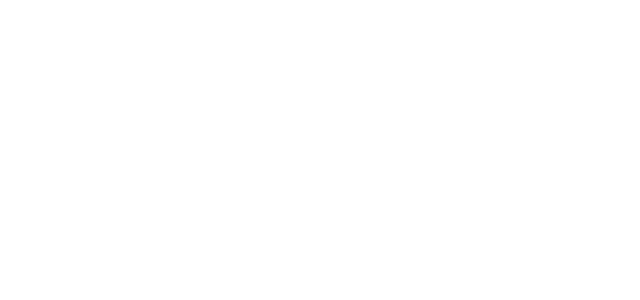
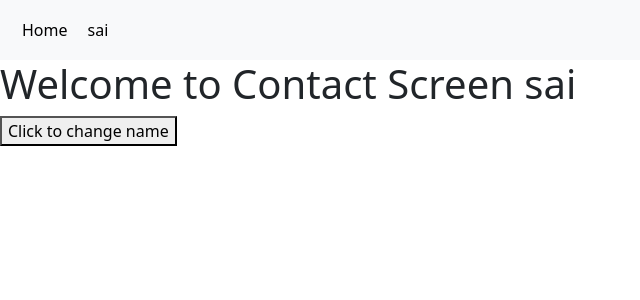
Before and after one commit to shivanipolichetti/react, a React (Create React App) app: page /contact in a window 1280 px wide. Before the commit this address had no page. Shown: the top 300 px of the page, without its empty margins (0-640 px from the left). Built offline with nearby package versions, Linux system fonts and the light colour scheme.

Commit message:
useContext

```diff
--- a/src/components/header.js
+++ b/src/components/header.js
@@ -1,7 +1,11 @@
+import { useContext } from "react";
 import { Link } from "react-router-dom";
+import { DataShare } from "../navigation/navigation-stack";
 
 
 const Header=()=>{
+  const {data,changeData}=useContext(DataShare)
+  //const {name,city}=useContext(DataShare)
     return(
         <nav className="navbar navbar-expand-sm bg-light navbar-light">
   <div className="container-fluid">
@@ -16,11 +20,12 @@
       </li>
       <li className="nav-item" style={{margin:10}}>
         <Link to={"contact"} style={{textDecoration:"none",color:"black"}}>
-            Contact
+          {data.name}
         </Link>
         {/*<a className="nav-link" href="#">
           Link
     </a>*/}
+
       </li>
 
     </ul>
--- a/src/navigation/navigation-stack.jsx
+++ b/src/navigation/navigation-stack.jsx
@@ -1,15 +1,34 @@
 import { BrowserRouter, Route, Routes } from "react-router-dom"
 import HomeScreen from "../pages/homescreen";
-import ContactScreen from "../pages/Contact";
+import ContactScreen from "../pages/contact";
 import InvalidScreen from "../pages/Invalidscreen";
 import ProductDetails from "../pages/productdeatils";
 import LoginScreen from "../pages/login-screen";
-import { useState } from "react";
+import { createContext, useState } from "react";
 
 
+export const DataShare=createContext()
+
 const NavigationStack=()=>{
-    const [login,setLogin]=useState(false)
+    const [login,setLogin]=useState(true)
+     const [data,setData]=useState(
+        {
+            name:"sai",
+            city:"hyderabad",
+            isIndian:true,
+            mobile:89807689
+            }
+     )
+     const changeData=()=>{
+        setData({...data,name:"ram"})
+     }
+
     return(
+        <DataShare.Provider value={{
+            data,
+            changeData,
+
+        }}>
        <BrowserRouter>
         {
             login
@@ -27,6 +46,7 @@
     }
 
        </BrowserRouter>
+       </DataShare.Provider>
     )
 }
 export default NavigationStack;
--- a/src/pages/Contact.jsx
+++ b/src/pages/Contact.jsx
@@ -1,11 +1,15 @@
+import { useContext } from "react";
 import Header from "../components/header";
+import { DataShare } from "../navigation/navigation-stack";
 
 
 const ContactScreen=()=>{
+  const {data,changeData}=useContext(DataShare)
     return(
         <>
           <Header/>
-        <h1>Welcome to Contact Screen</h1>
+        <h1>Welcome to Contact Screen {data.name}</h1>
+        <button onClick={changeData}>Click to change name</button>
         </>
     )
 }
--- a/src/pages/productdeatils.js
+++ b/src/pages/productdeatils.js
@@ -13,6 +13,7 @@
     const fetchProduct=async()=>{
         try{
             const response=await axios.get("https://dummyjson.com/products/1")
+            console.log(response)
             if(response.status===200){
                 setProduct(response.data)
             }
@@ -24,6 +25,7 @@
     //console.log(dynamicContent,"Step 1")
     return(
         <>
+        <Header/>
         <h1>Products Details</h1>
         {
             <>
```
Also changed, not shown: src/pages/homescreen.jsx (+5 -3 lines).
